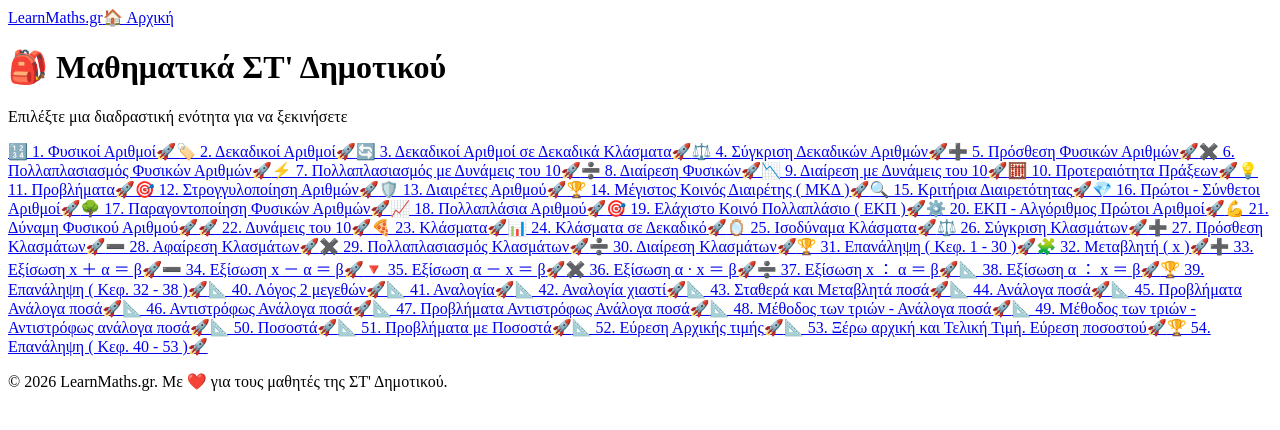
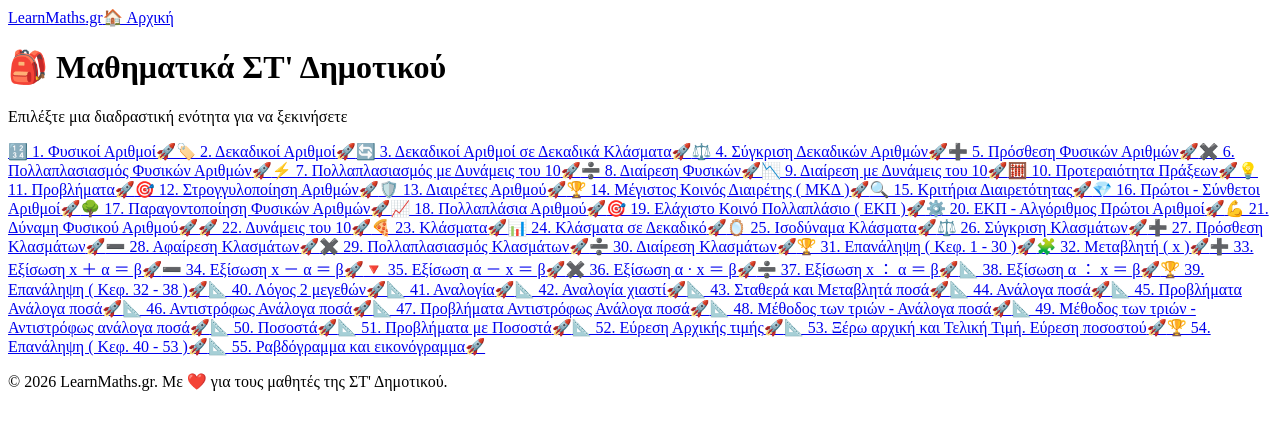
Before and after one commit to gkrimpas-lab/learn-maths-2026, a Next.js app: page /st-dimotikou in a window 1280 px wide. Shown: the top 430 px of the page. Built offline with nearby package versions, Linux system fonts and the light colour scheme.

Commit message:
Add new item for data visualization in index.js

```diff
--- a/pages/st-dimotikou/index.js
+++ b/pages/st-dimotikou/index.js
@@ -59,6 +59,7 @@ export default function STDimotikouMenu() {
     { id: '52-brisko-arxiki-timi', label: '📐 52. Εύρεση Αρχικής τιμής', href: '/st-dimotikou/52-brisko-arxiki-timi' },
     { id: '53-ksero-arxiki-teliki-timi', label: '📐 53. Ξέρω αρχική και Τελική Τιμή. Εύρεση ποσοστού', href: '/st-dimotikou/53-ksero-arxiki-teliki-timi' },
     { id: '54-epanalipsi-3', label: '🏆 54. Επανάληψη ( Κεφ. 40 - 53 )', href: '/st-dimotikou/54-epanalipsi-3' },
+    { id: '55-apeikonisi-data', label: '📐 55. Ραβδόγραμμα και εικονόγραμμα', href: '/st-dimotikou/55-apeikonisi-data' },
   ];
 
   return (
```
